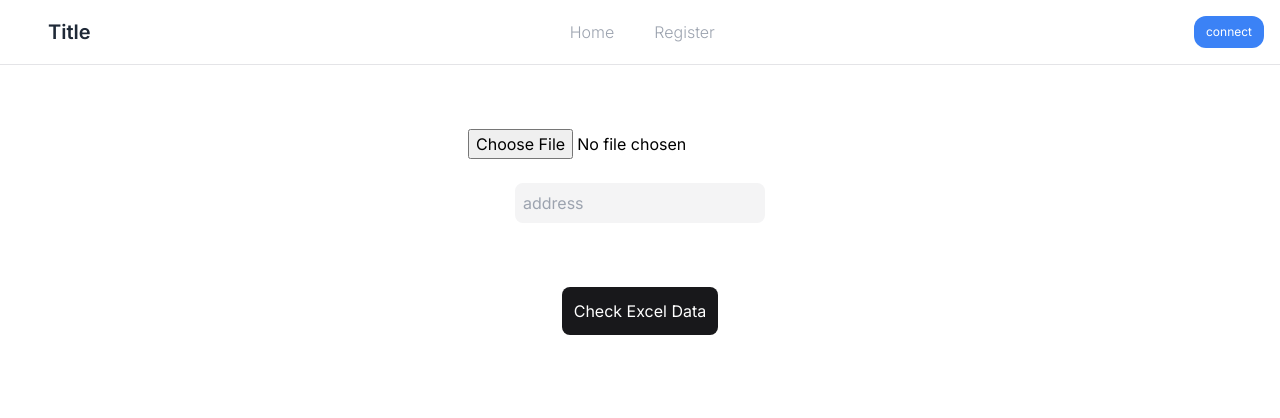
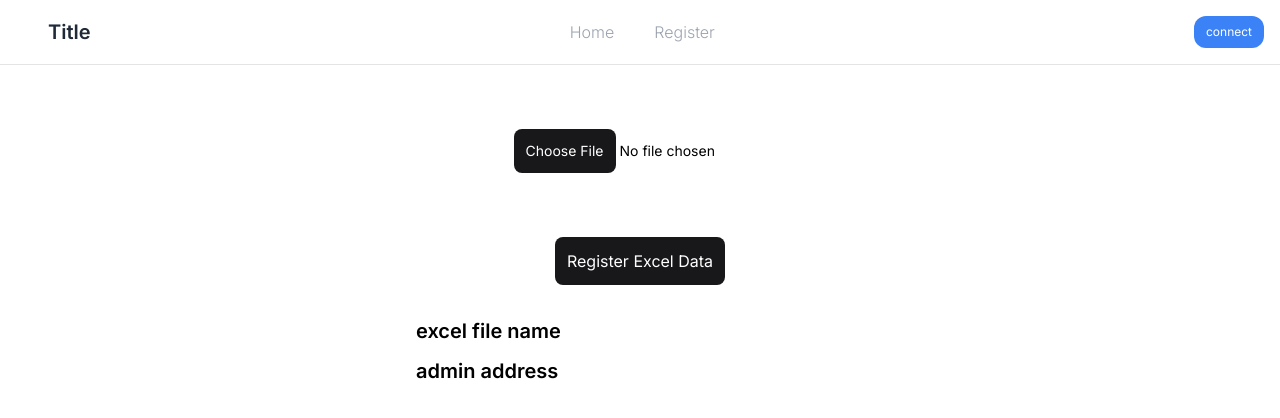
Before and after one commit to empire-uts/Nagoya-hack, a Next.js app in the folder frontend/: page / in a window 1280 px wide. Shown: the top 418 px of the page. Built offline with nearby package versions, Linux system fonts and the light colour scheme.

Commit message:
frontend ui追記

```diff
--- a/frontend/package.json
+++ b/frontend/package.json
@@ -22,6 +22,7 @@
     "postcss": "8.4.28",
     "react": "18.2.0",
     "react-dom": "18.2.0",
+    "react-loading-indicators": "^0.2.3",
     "tailwindcss": "3.3.3",
     "typescript": "5.1.6"
   }
--- a/frontend/src/app/page.tsx
+++ b/frontend/src/app/page.tsx
@@ -1,56 +1,64 @@
 "use client"
 
 import { ethers } from "ethers";
-import { useState, useContext } from "react";
-import Image from 'next/image'
+import { useState } from "react";
 
 import { CONTRACT_ADDRESS } from "@/utils/Contents";
 import contractAbi from "@/utils/contractAbi.json";
 import { useHash } from "@/hooks/useHash";
 import { ExcelInput } from "@/components/ExcelInput";
 import { useReadExcel } from "@/hooks/useReadExcel";
+import Spinner from "@/components/Spinner";
+import { useAccountContext } from "@/context/AccountProvider";
+import { FileAddressDisplay } from "@/components/FileAddressDisplay";
 
+export default function page() {
+  const { currentAccount } = useAccountContext();
+  const [ excelFile, setExcelFile ] = useState<File>();
+  const [ excelNameHash, setExcelNameHash ] = useState<Uint8Array>(new Uint8Array());
+  const [ excelFileName, setExcelFileName ] = useState<string>("");
+  const [ isLoding, setIsLoding ] = useState<boolean>(false);
 
-export default function Home() {
-  const [ excelFile, setExcelFile ] = useState<File | undefined>();
-  const [ excelFileName, setExcelFileName ] = useState<string>("");
-  const [ targetAdminAddr, setTargetAdminAddr ] = useState("");
-
-  const checkHashMatch = async()=> {
+  const registerExcelData = async() => {
     if(excelFile){
-      if(!ethers.utils.isAddress(targetAdminAddr)){
-        console.log("存在しないアドレス");
-        return;
-      }
       const excelDataJson = await useReadExcel(excelFile);
       const excelDataHash = await useHash(excelDataJson);
-      const excelFileNameHash = await useHash(excelFileName);
+
+      const _excelNameHash = await useHash(excelFileName);
 
       const { ethereum } = window;
       if(!ethereum){
         return;
       }
+
+      try{
         const provider = new ethers.providers.Web3Provider(ethereum);
+        const signer = provider.getSigner();
         const contract = new ethers.Contract(
           CONTRACT_ADDRESS,
           contractAbi.abi,
-      provider
+          signer
         )
 
-    const status:boolean = await contract.verifyFileHash(
-        targetAdminAddr,
-        excelFileNameHash,
-        excelDataHash
-      )
-    console.log("status :", status);
+        const txn = await contract.addFile(_excelNameHash, excelDataHash);
+        setIsLoding(true);
+        await txn.wait();
+        setExcelNameHash(_excelNameHash);
+        setIsLoding(false);
+      }catch(error){
+        setIsLoding(false);
+      }
     }
   }
 
   return (
-    <div className="flex flex-col items-center">
+    <div className="flex flex-col max-w-4xl mx-auto items-center">
       <ExcelInput setExcelFile={setExcelFile} setExcelFileName={setExcelFileName}/>
-      <input className="mt-6 p-2 text-zinc-500 bg-zinc-100 rounded-lg outline-none" type="text" placeholder="address" value={targetAdminAddr} onChange={(e) => setTargetAdminAddr(e.target.value)}/>
-      <button className="mt-16 p-3 text-white bg-zinc-900 rounded-lg hover:opacity-80 duration-200" onClick={checkHashMatch}>Check Excel Data</button>
+      <button className="mt-16 p-3 text-white bg-zinc-900 rounded-lg hover:opacity-80 duration-200" onClick={registerExcelData}>Register Excel Data</button>
+      <FileAddressDisplay excelFileName={excelFileName} adminAddress={currentAccount}/>
+      {isLoding && (
+        <Spinner/>
+      )}
     </div>
   )
 }
--- a/frontend/src/components/ExcelInput.tsx
+++ b/frontend/src/components/ExcelInput.tsx
@@ -15,6 +15,6 @@ export const ExcelInput:FC<Props> = ({ setExcelFile, setExcelFileName }) => {
   }
 
   return(
-    <input className="mt-16" type="file" accept=".xlsx" onChange={onChangeFile}/>
+    <input className="mt-16 ml-12 text-sm cursor-pointer hover:opacity-80 file:p-3 file:border-none file:rounded-lg file:text-white file:bg-zinc-900" type="file" accept=".xlsx" onChange={onChangeFile}/>
   )
 }
--- /dev/null
+++ b/frontend/src/components/FileAddressDisplay.tsx
@@ -0,0 +1,17 @@
+import { FC } from "react";
+
+type Props = {
+  excelFileName: string,
+  adminAddress: string
+}
+
+export const FileAddressDisplay:FC<Props> = ({excelFileName, adminAddress}) => {
+  return(
+    <div className="flex flex-col items-start w-2/4 mt-8">
+      <h2 className="text-xl font-semibold">excel file name</h2>
+      <p className="mt-1 ml-2">{excelFileName}</p>
+      <h2 className="mt-2 text-xl font-semibold">admin address</h2>
+      <p className="mt-1 ml-2">{adminAddress}</p>
+    </div>
+  )
+}
--- /dev/null
+++ b/frontend/src/components/Spinner.tsx
@@ -0,0 +1,22 @@
+import { OrbitProgress  } from "react-loading-indicators";
+
+/**
+ * Spinner Component
+ * @returns
+ */
+const Spinner = () => {
+
+    return (
+        <div className="mt-16 text-center">
+            <OrbitProgress
+                variant="dotted"
+                color="#3B82F6"
+                size="medium"
+                text=""
+                textColor=""
+            />
+        </div>//59 130 246
+    );
+};
+
+export default Spinner;
```
Also changed, not shown: 1 other file (tests, documents, lock files or other folders). Lines whose indentation alone changed are shown as unchanged.
